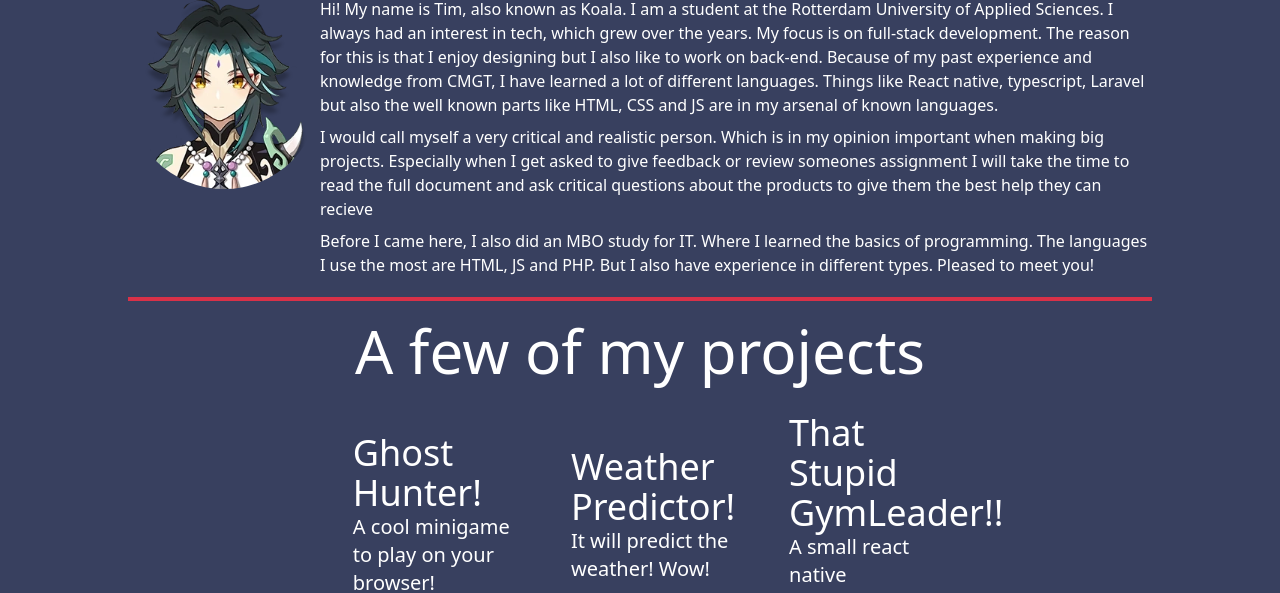
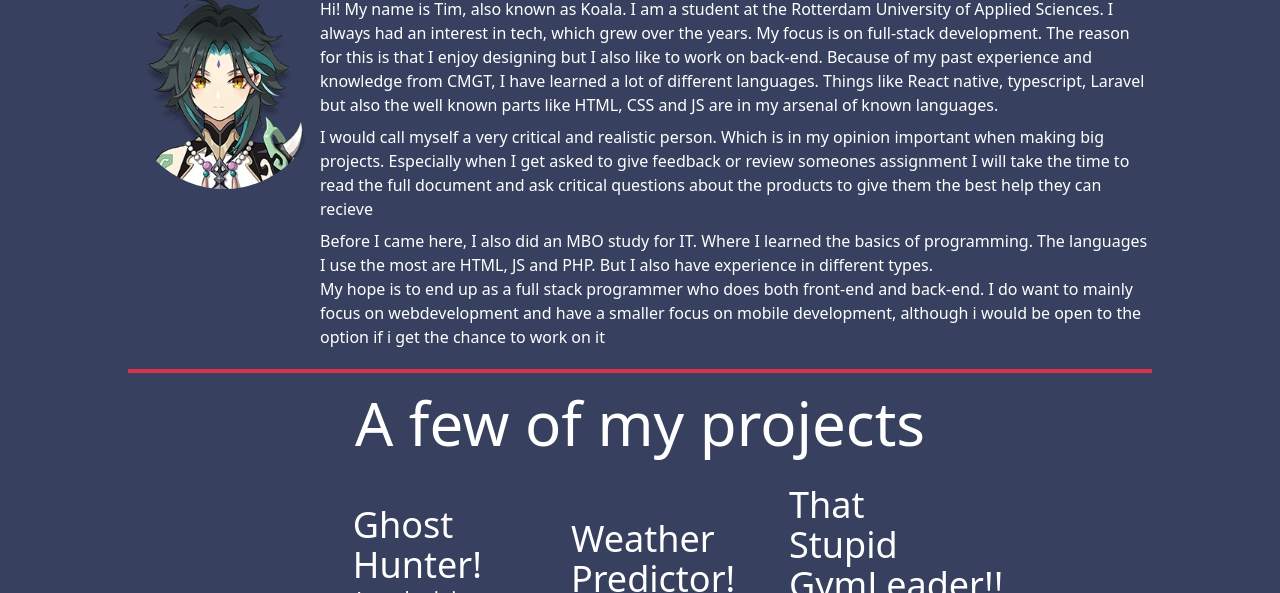
Before and after one commit to Dancingkoalaa/Personal-Branding, a website: page index.html in a window 1280 px wide. Shown: the part 507-1100 px from the top of the page. Drawn offline with nearby package versions, Linux system fonts and the light colour scheme; a web font is replaced by a local one.

Commit message:
final information about me

```diff
--- a/index.html
+++ b/index.html
@@ -51,7 +51,10 @@
                     big projects. Especially when I get asked to give feedback or review someones assignment I will take the time to
                     read the full document and ask critical questions about the products to give them the best help they can recieve</p>
                 <p>Before I came here, I also did an MBO study for IT. Where I learned the basics of programming.
-                    The languages I use the most are HTML, JS and PHP. But I also have experience in different types. Pleased to meet you!</p>
+                    The languages I use the most are HTML, JS and PHP. But I also have experience in different types.</p>
+                <p>My hope is to end up as a full stack programmer who does both front-end and back-end. I do want to mainly focus on webdevelopment
+                    and have a smaller focus on mobile development, although i would be open to the option if i get the chance to work on it
+                </p>
                 </div>
                 </div>
             </div>
```
